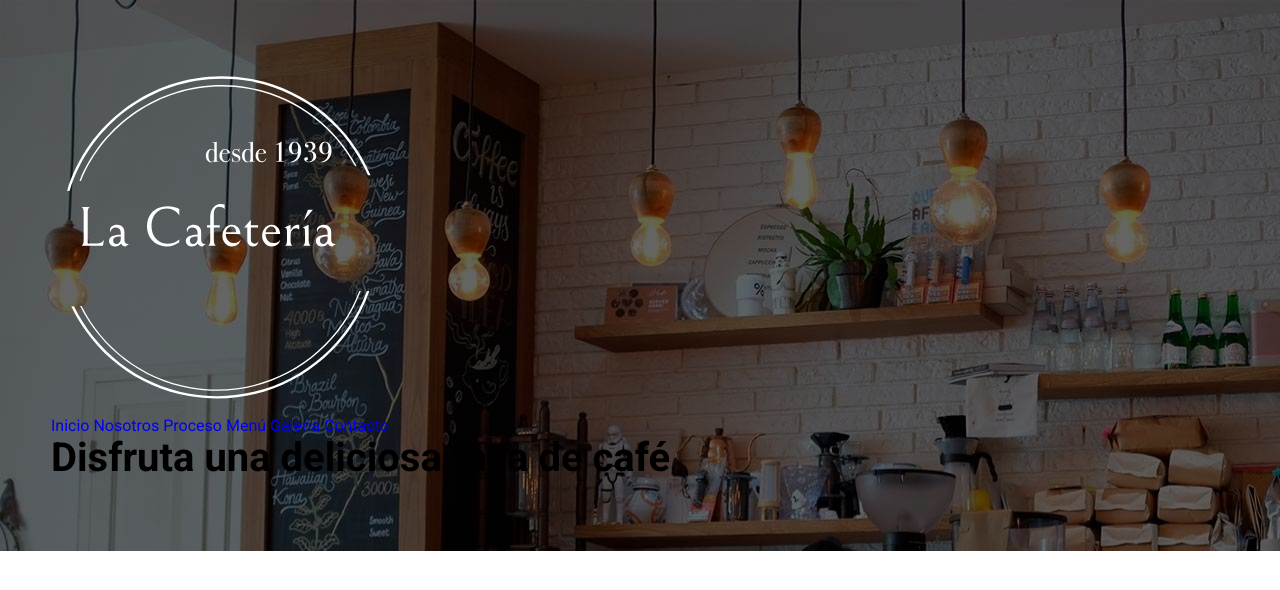
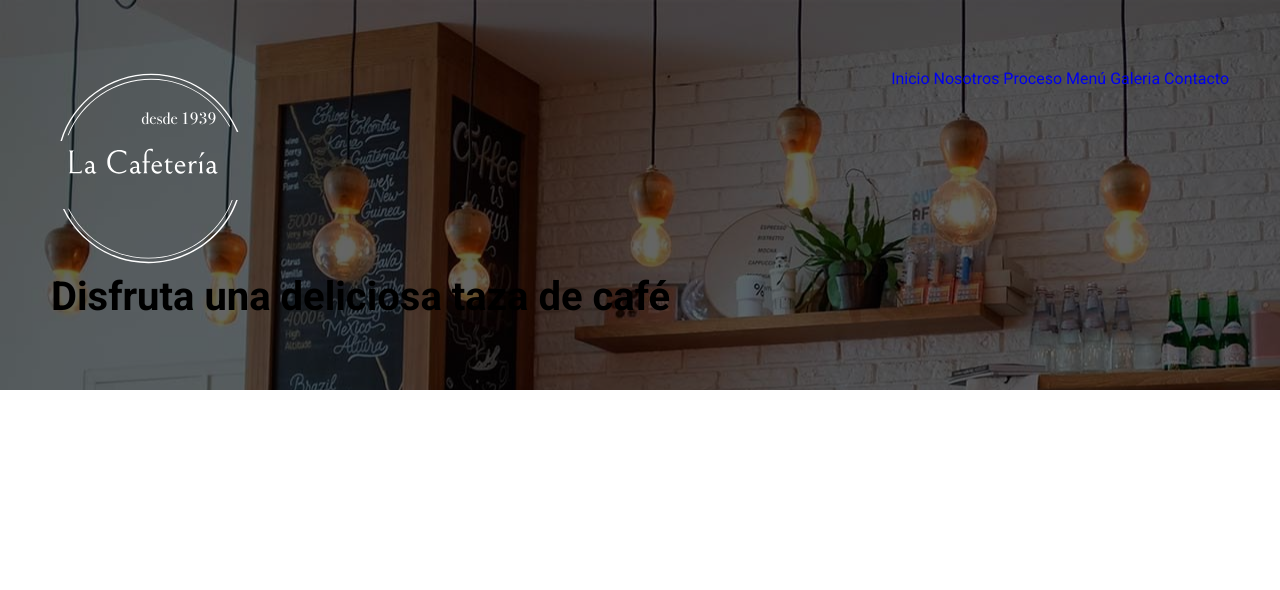
Before and after one commit to mcmmiguel/CafeteriaProject, a plain HTML site: page index.html in a window 1280 px wide. Drawn offline with Linux system fonts and the light colour scheme.

Commit message:
Se creo header/_barra.scss y se agregó codigo scss

```diff
--- /dev/null
+++ b/src/scss/header/_barra.scss
@@ -0,0 +1,21 @@
+@use 'base/mixins' as m;
+
+.barra {
+    display: flex;
+    flex-direction: column;
+
+    @include m.tablet {
+        flex-direction: row;
+        justify-content: space-between;
+    }
+
+    .logo {
+        width: 50%;
+        margin: 0 auto;
+
+        @include m.tablet {
+            width: 20rem;
+            margin: 0;
+        }
+    }
+}
--- a/src/scss/header/_header.scss
+++ b/src/scss/header/_header.scss
@@ -7,7 +7,7 @@
 
     @include m.telefono {
         padding: 4rem;
-    }
+     }
 
     @include m.tablet {
         padding: 3rem;
--- a/src/scss/header/_index.scss
+++ b/src/scss/header/_index.scss
@@ -1,2 +1,3 @@
 @forward 'header';
 @forward 'navegacion';
+@forward 'barra';
```
Also changed, not shown: build/css/app.css.
